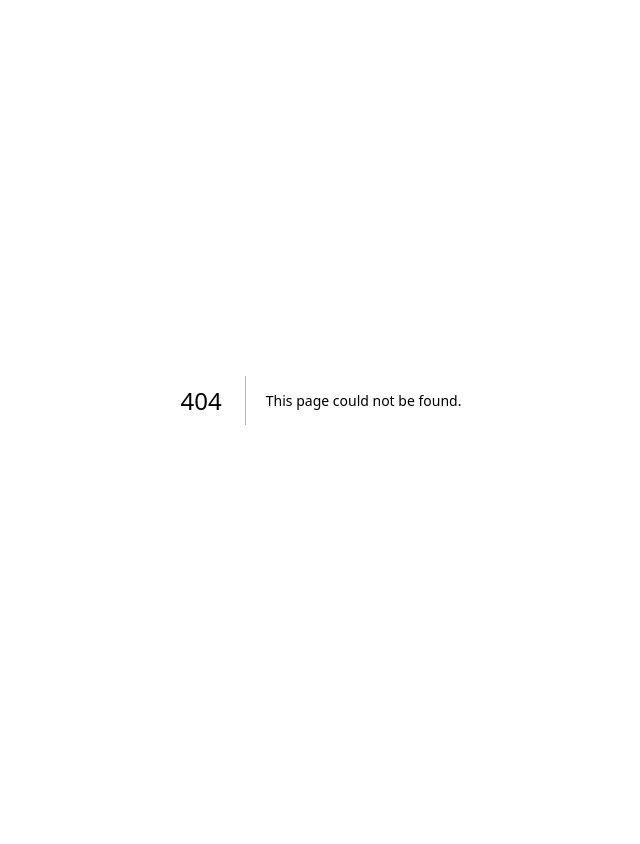
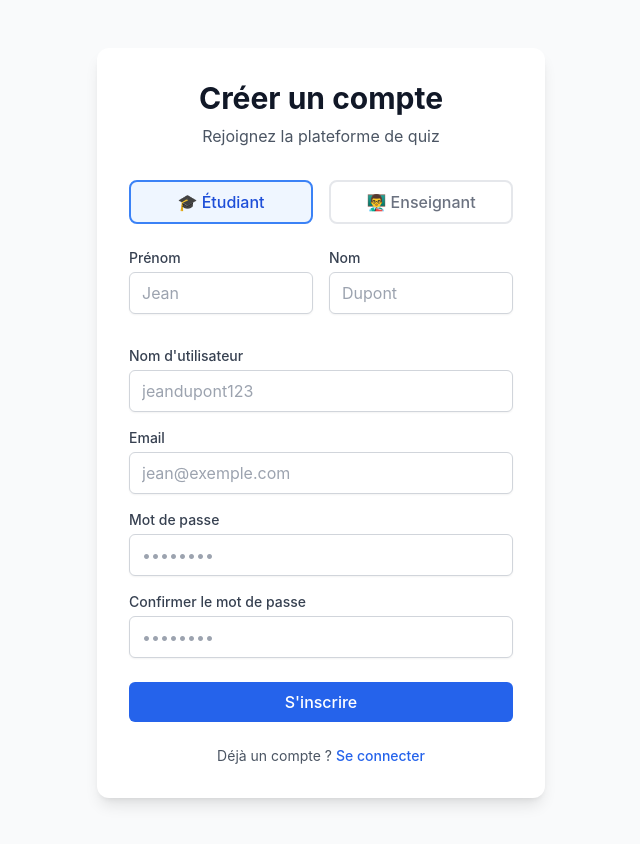
Before and after one commit to Arthurccy/TP3, a Next.js app in the folder packages/frontend/: page /register in a window 1280 px wide. Before the commit this address had no page. Shown: the whole page, without its empty margins (319-959 px from the left). Before the commit the page ends 800 px from the top, so only its background shows below. Built offline with nearby package versions, Linux system fonts and the light colour scheme; no server answers.

Commit message:
feat: Add registration page with form handling and validation

```diff
--- /dev/null
+++ b/packages/frontend/src/app/(auth)/register/page.tsx
@@ -0,0 +1,183 @@
+'use client'
+
+import React, { useState } from 'react'
+import { useRouter } from 'next/navigation'
+import Link from 'next/link'
+import { authService } from '@/services/auth.service'
+import { Button } from '@/components/ui/Button'
+import { Input } from '@/components/ui/Input'
+import { UserRole } from '@/types'
+
+export default function RegisterPage() {
+  const router = useRouter()
+  const [isLoading, setIsLoading] = useState(false)
+  const [error, setError] = useState('')
+
+  // État initial du formulaire
+  const [formData, setFormData] = useState({
+    username: '',
+    email: '',
+    first_name: '',
+    last_name: '',
+    password: '',
+    password_confirm: '',
+    role: UserRole.STUDENT // Par défaut
+  })
+
+  const handleChange = (e: React.ChangeEvent<HTMLInputElement>) => {
+    setFormData({ ...formData, [e.target.name]: e.target.value })
+  }
+
+  const handleSubmit = async (e: React.FormEvent) => {
+    e.preventDefault()
+    setIsLoading(true)
+    setError('')
+
+    // Validation basique côté front
+    if (formData.password !== formData.password_confirm) {
+      setError("Les mots de passe ne correspondent pas")
+      setIsLoading(false)
+      return
+    }
+
+    try {
+      await authService.register(formData)
+      // En cas de succès, on redirige vers le login
+      alert("Compte créé avec succès ! Vous pouvez maintenant vous connecter.")
+      router.push('/login')
+    } catch (err: any) {
+      console.error(err)
+      // Gestion des erreurs API (ex: "Cet email existe déjà")
+      const backendError = err.response?.data
+      if (backendError) {
+        // On prend la première erreur qu'on trouve (username, email, password...)
+        const firstErrorKey = Object.keys(backendError)[0]
+        const errorMessage = Array.isArray(backendError[firstErrorKey])
+          ? backendError[firstErrorKey][0]
+          : backendError[firstErrorKey]
+
+        setError(`${firstErrorKey}: ${errorMessage}`)
+      } else {
+        setError("Une erreur est survenue lors de l'inscription")
+      }
+    } finally {
+      setIsLoading(false)
+    }
+  }
+
+  return (
+    <div className="min-h-screen flex items-center justify-center bg-gray-50 py-12 px-4 sm:px-6 lg:px-8">
+      <div className="max-w-md w-full space-y-8 bg-white p-8 rounded-xl shadow-lg">
+        <div className="text-center">
+          <h2 className="text-3xl font-bold text-gray-900">Créer un compte</h2>
+          <p className="mt-2 text-gray-600">Rejoignez la plateforme de quiz</p>
+        </div>
+
+        <form className="mt-8 space-y-6" onSubmit={handleSubmit}>
+          {error && (
+            <div className="bg-red-50 text-red-500 p-3 rounded-md text-sm text-center border border-red-200">
+              {error}
+            </div>
+          )}
+
+          {/* Sélection du Rôle (Enseignant ou Étudiant) */}
+          <div className="flex justify-center gap-4 mb-6">
+            <button
+              type="button"
+              onClick={() => setFormData({ ...formData, role: UserRole.STUDENT })}
+              className={`flex-1 py-2 px-4 rounded-lg border-2 font-medium transition-all ${
+                formData.role === UserRole.STUDENT
+                  ? 'border-blue-500 bg-blue-50 text-blue-700'
+                  : 'border-gray-200 text-gray-500 hover:border-gray-300'
+              }`}
+            >
+              🎓 Étudiant
+            </button>
+            <button
+              type="button"
+              onClick={() => setFormData({ ...formData, role: UserRole.TEACHER })}
+              className={`flex-1 py-2 px-4 rounded-lg border-2 font-medium transition-all ${
+                formData.role === UserRole.TEACHER
+                  ? 'border-blue-500 bg-blue-50 text-blue-700'
+                  : 'border-gray-200 text-gray-500 hover:border-gray-300'
+              }`}
+            >
+              👨‍🏫 Enseignant
+            </button>
+          </div>
+
+          <div className="space-y-4">
+            <div className="grid grid-cols-2 gap-4">
+              <Input
+                label="Prénom"
+                name="first_name"
+                required
+                value={formData.first_name}
+                onChange={handleChange}
+                placeholder="Jean"
+              />
+              <Input
+                label="Nom"
+                name="last_name"
+                required
+                value={formData.last_name}
+                onChange={handleChange}
+                placeholder="Dupont"
+              />
+            </div>
+
+            <Input
+              label="Nom d'utilisateur"
+              name="username"
+              required
+              value={formData.username}
+              onChange={handleChange}
+              placeholder="jeandupont123"
+            />
+
+            <Input
+              label="Email"
+              type="email"
+              name="email"
+              required
+              value={formData.email}
+              onChange={handleChange}
+              placeholder="jean@exemple.com"
+            />
+
+            <Input
+              label="Mot de passe"
+              type="password"
+              name="password"
+              required
+              value={formData.password}
+              onChange={handleChange}
+              placeholder="••••••••"
+            />
+
+            <Input
+              label="Confirmer le mot de passe"
+              type="password"
+              name="password_confirm"
+              required
+              value={formData.password_confirm}
+              onChange={handleChange}
+              placeholder="••••••••"
+            />
+          </div>
+
+          <Button type="submit" isLoading={isLoading} className="mt-6">
+            S'inscrire
+          </Button>
+
+          <div className="text-center text-sm">
+            <span className="text-gray-600">Déjà un compte ? </span>
+            <Link href="/login" className="font-medium text-blue-600 hover:text-blue-500">
+              Se connecter
+            </Link>
+          </div>
+        </form>
+      </div>
+    </div>
+  )
+}
```
